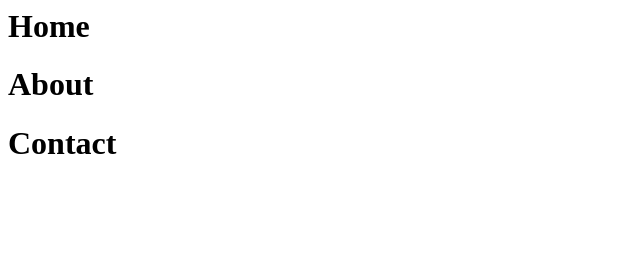
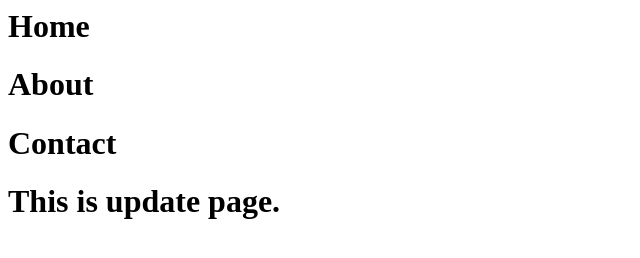
Before and after one commit to thet2699/testing, a plain HTML site: page index.html in a window 1280 px wide. Shown: the whole page, without its empty margins (0-640 px from the left). Drawn offline with Linux system fonts and the light colour scheme.

Commit message:
insert new h1

```diff
--- a/index.html
+++ b/index.html
@@ -1,3 +1,4 @@
 <h1>Home</h1>
 <h1>About</h1>
 <h1>Contact</h1>
+<h1>This is update page.</h1>
```
